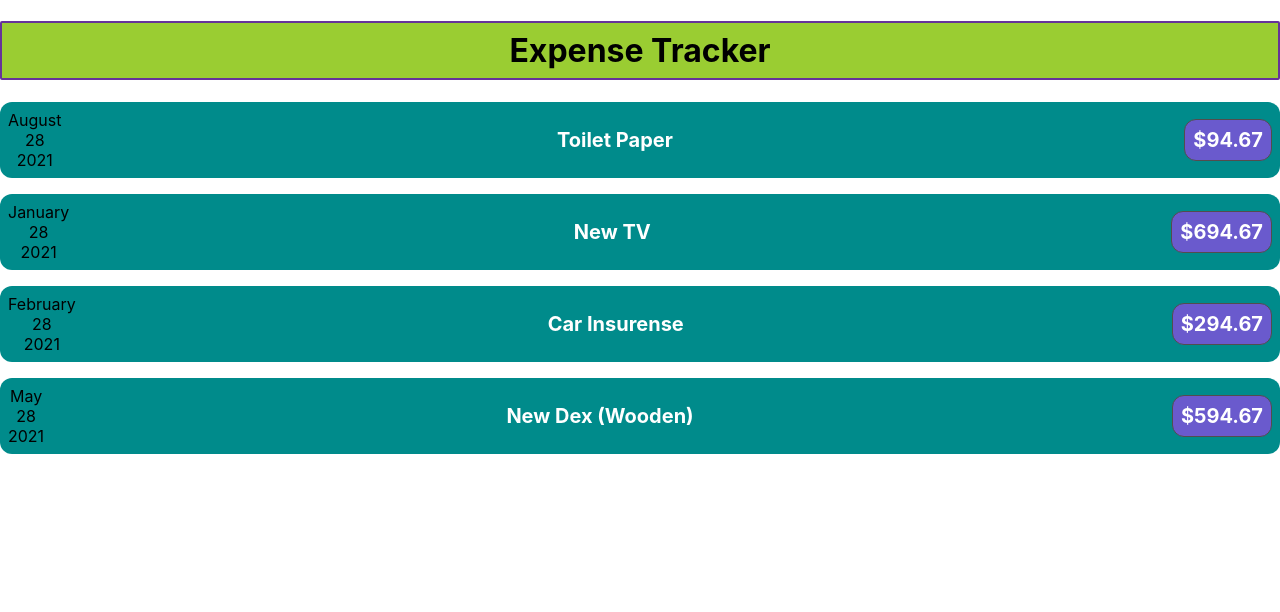
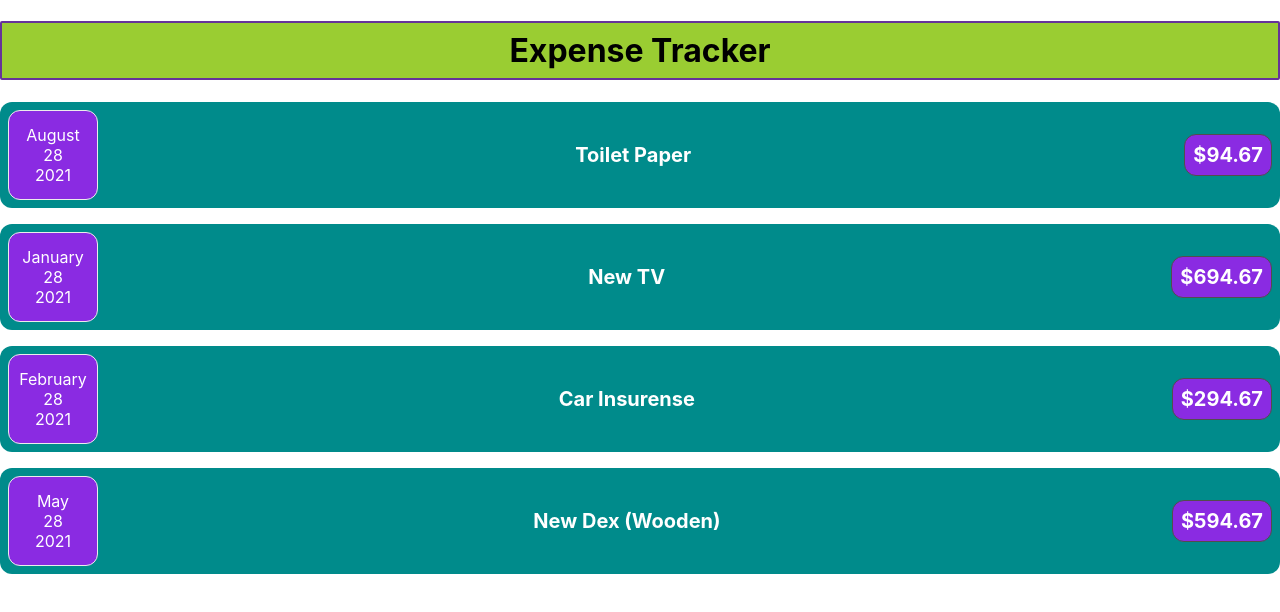
Before and after one commit to 404Bappy/expense-tracker-app, a React (Create React App) app: page / in a window 1280 px wide. Shown: the top 612 px of the page. Built offline with nearby package versions, Linux system fonts and the light colour scheme.

Commit message:
first commit

```diff
--- a/src/Components/ExpenseDate.css
+++ b/src/Components/ExpenseDate.css
@@ -4,9 +4,15 @@
     width: 5.5rem;
     height: 5.5rem;
     border: 1px solid #ececec;
-    background-color: #2a2a2a;
+    background-color:blueviolet;
     color: white;
     border-radius: 12px;
     align-items: center;
     justify-content: center;
 }
+
+.expense-date__month{
+    font-size: 0.75rem;
+    font-weight: bold;
+
+}
--- a/src/Components/ExpenseDate.js
+++ b/src/Components/ExpenseDate.js
@@ -1,4 +1,5 @@
 import React from 'react';
+import './ExpenseDate.css'
 
 const ExpenseDate = (props) => {
     const month = props.date.toLocaleString('en-US', { month: 'long' });
--- a/src/Components/ExpenseItem.css
+++ b/src/Components/ExpenseItem.css
@@ -19,10 +19,11 @@
     flex: 1;
 }
 
-.expense-item h2 {
+.expense-item h2{
     font-size: 1rem;
     flex: 1;
-    margin: 0 1rem;
+
+    margin: 0  1rem;
     color: white;
 }
 
@@ -30,7 +31,7 @@
     font-size: 1rem;
     font-weight: bold;
     color: white;
-    background-color: slateblue;
+    background-color:blueviolet;
     border: 1px solid rgb(83, 77, 77);
     padding: 0.5rem;
     border-radius: 12px;
```
